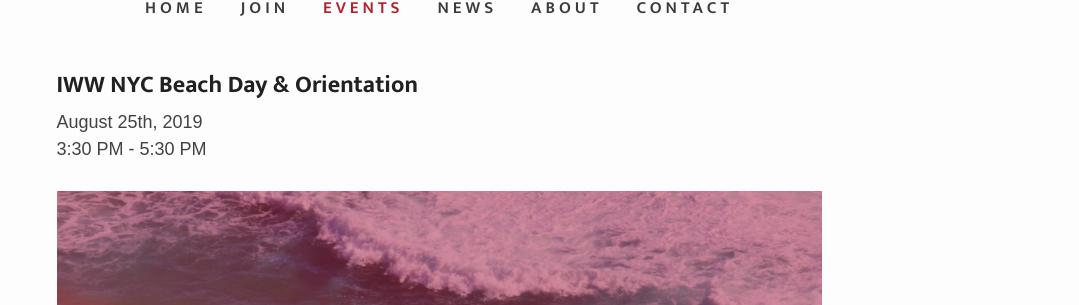
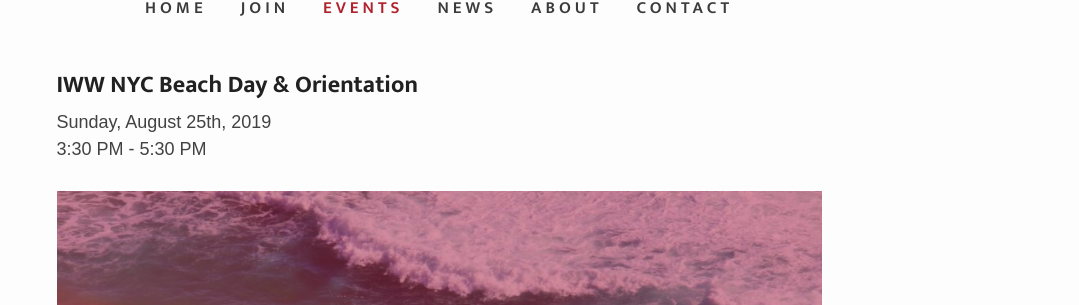
Before and after one commit to IWW-NYC-GMB/iww.nyc, a Jekyll site: the page built from _events/august-2019-orientation.md, in a window 1280 px wide and 900 px high, scrolled down 477 px. Shown: the part 148-453 px from the top of the window, without its empty margins (201-1280 px from the left). Built offline with Jekyll 4.4.1, drawn with Linux system fonts in a browser that asks for light colours; some web fonts are replaced.

Commit message:
Update event.html

```diff
--- a/_layouts/event.html
+++ b/_layouts/event.html
@@ -6,7 +6,7 @@ layout: default
 <time style="font-size:18px;">
 
 {% assign d = page.date | date: "%-d" %}
-{{ page.date | date: "%B" }}
+{{ page.date | date: "%A, %B" }}
 {% case d %}{% when '1' or '21' or '31' %}{{ d }}st{% when '2' or '22' %}{{ d }}nd{% when '3' or '23' %}{{ d }}rd{% else %}{{ d }}th{% endcase %},
 {{ page.date | date: "%Y" }}<br>
 
```
